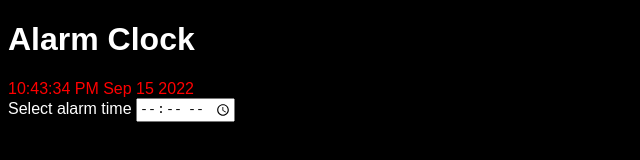
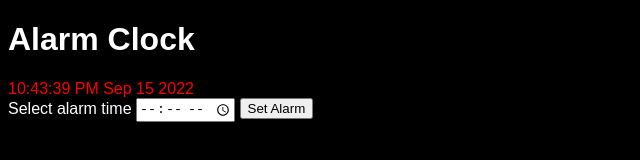
Before and after one commit to smcconaha/alarm-clock, a plain HTML site: page index.html in a window 1280 px wide. Shown: the whole page, without its empty margins (0-640 px from the left). Drawn offline with Linux system fonts and the light colour scheme.

Commit message:
Revised JS structure to allow for setInterval method to properly work.  Added alarm button.

```diff
--- a/index.html
+++ b/index.html
@@ -13,10 +13,14 @@
         <h1>Alarm Clock</h1>
     </header>
     <div id="container">
+        <span id="clock"></span>
     </div>
     <form>
         <label for="alarm">Select alarm time </label>
-            <input type="time" name="alarm" id="alarmer">
+            <input type="time" name="alarm" id="alarm">
+        <label for="alarmSet">
+            <button id="btn">Set Alarm</button>
+        </label>
     </form>
 </body>
 </html>
--- a/js/main.js
+++ b/js/main.js
@@ -1,12 +1,51 @@
 //Defining basic time variables
+function timePull() {
+    const date = new Date();
+    const milHours = date.getHours();
+    const minute = date.getMinutes();
+    const sec = date.getSeconds();
 
+    //Hours military to standard conversion and AM/PM extraction
+    let amPm;
+    let hour;
+    if (milHours < 12) {
+        amPm = "AM";
+        hour = milHours;
+    } else {
+        amPm = "PM";
+        hour = milHours - 12;
+    };
+    let currentTime = `${hour}:${minute}:${sec} ${amPm}`;
+
+    let timeSpan = document.getElementById('clock');
+    return timeSpan.textContent = currentTime;
+};
+setInterval(timePull, 1000);
+
+/*const alarm = document.getElementById('alarm');
+let contents = alarm.innerHTML;*/
+
+//Alarm
+let setTime = document.getElementById('alarm');
+const btn = document.getElementById('btn');
+function setAlarm (time) {
+    if (setTime.value !== '') {
+        alert('Alarm set');
+    } else {
+        alert('Please set alarm');
+    }
+};
+btn.addEventListener('click',() => {
+    let timeRec = document.createElement('h5');
+    timeRec.textContent = `Alarm set for ${setTime}`;
+    document.body.appendChild(timeRec);
+})
+
+//Month, Day, Year
 const date = new Date();
 const monthInd = date.getMonth();
-const milHours = date.getHours();
 const day = date.getDate();
 const year = date.getFullYear();
-const minute = date.getMinutes();
-const sec = date.getSeconds();
 
 //Month number to string conversion
 let monthArr = [
@@ -27,73 +66,6 @@ for (let i = 0; i < monthArr.length; i++) {
     month = monthArr[monthInd];
 }
 
-//Hours military to standard conversion
-function milConv (hours) {
-    if (hours > 12) {
-        return hours - 12;
-    } else {
-        return hours;
-    }
-};
-
-function amPm (hours) {
-    milHours < 12 ? hours = 'AM' : hours = 'PM';
-    return hours;
-}
-
-const timeSpan = document.createElement('span');
-timeSpan.textContent = `${milConv(milHours)}:${minute}:${sec} ${amPm(milHours)} ${month} ${day} ${year}`;
-document.getElementById('container').appendChild(timeSpan);
-
-
-
-
-/*const hourSpan = document.createElement('span');
-hourSpan.textContent = milConv(milHours);
-document.getElementById('container').appendChild(hourSpan);
-
-const minSpan = document.createElement('span');
-minSpan.textContent = minute;
-document.getElementById('container').appendChild(minSpan);
-
-const secSpan = document.createElement('span');
-secSpan.textContent = sec;
-document.getElementById('container').appendChild(secSpan);
-
-const amPmSpan = document.createElement('span');
-amPmSpan.textContent = amPm(milHours);
-document.getElementById('container').appendChild(amPmSpan);
-
-const monSpan = document.createElement('span');
-monSpan.textContent = month;
-document.getElementById('container').appendChild(monSpan);
-
-const daySpan = document.createElement('span');
-daySpan.textContent = day;
-document.getElementById('container').appendChild(daySpan);
-
-const yearSpan = document.createElement('span');
-yearSpan.textContent = year;
-document.getElementById('container').appendChild(yearSpan);*/
-
-
-
-//Create Alarm
-/*const alarm = document.createElement('input');
-alarm.setAttribute('type', 'time');
-alarm.setAttribute('name', 'alarm');
-alarm.setAttribute('id', 'alarm');
-document.querySelector('label').appendChild(alarm);*/
-
-const setTime = document.getElementById('alarmer');
-const contents = setTime.innerHTML;
-console.log(contents);
-
-/*Test Alarm
-function setAlarm (time) {
-    if (document.getElementById('alarm').value !== '') {
-        alert('Alarm Set');
-    } else {
-        alert('Please set alarm');
-    }
-}; */
+const dateSpan = document.createElement('span');
+dateSpan.textContent = `${month} ${day} ${year}`;
+document.getElementById('container').appendChild(dateSpan);
```
